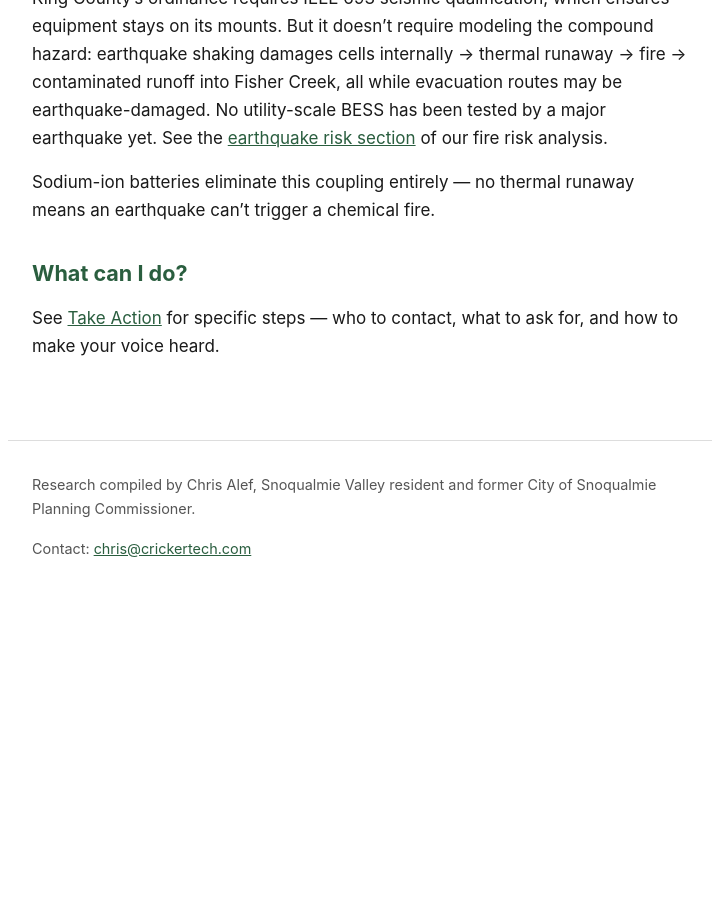
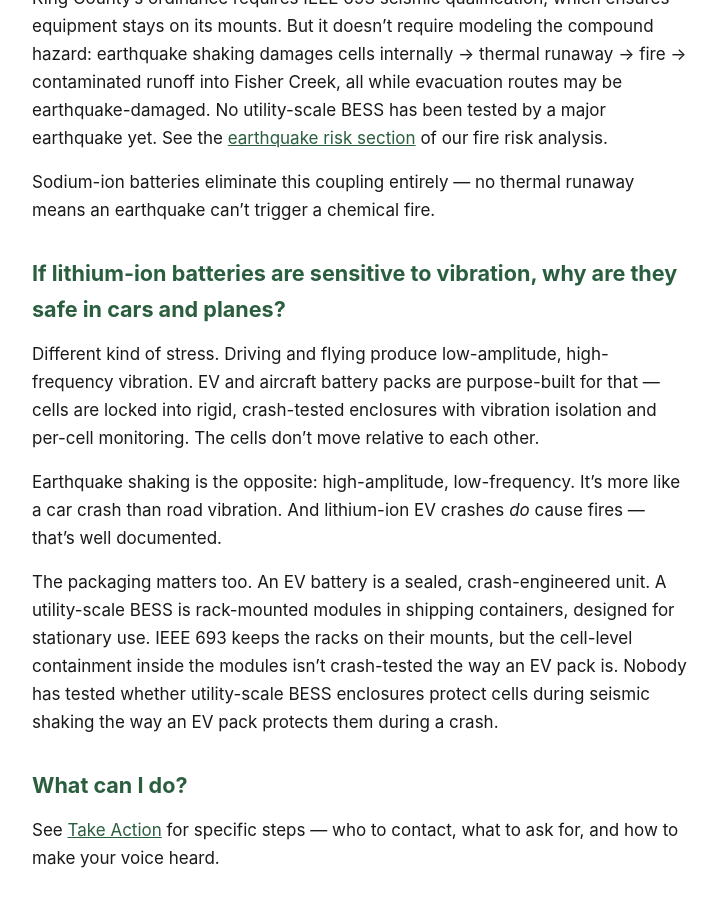
Before and after one commit to calef/cascadia-ridge-bess, a Jekyll site: the page built from _pages/faq.md, in a window 1280 px wide and 900 px high, scrolled down 2263 px. Shown: the whole window, without its empty margins (280-997 px from the left). Built offline with Jekyll 4.4.1, drawn with Linux system fonts in a browser that asks for light colours; before the commit the page ends 2871 px from its top, so only the background shows below that.

Commit message:
Deploy site 2026-03-17-162641

```diff
--- a/_pages/faq.md
+++ b/_pages/faq.md
@@ -35,6 +35,14 @@ King County's ordinance requires IEEE 693 seismic qualification, which ensures e
 
 Sodium-ion batteries eliminate this coupling entirely — no thermal runaway means an earthquake can't trigger a chemical fire.
 
+## If lithium-ion batteries are sensitive to vibration, why are they safe in cars and planes? {#ev-vibration}
+
+Different kind of stress. Driving and flying produce low-amplitude, high-frequency vibration. EV and aircraft battery packs are purpose-built for that — cells are locked into rigid, crash-tested enclosures with vibration isolation and per-cell monitoring. The cells don't move relative to each other.
+
+Earthquake shaking is the opposite: high-amplitude, low-frequency. It's more like a car crash than road vibration. And lithium-ion EV crashes *do* cause fires — that's well documented.
+
+The packaging matters too. An EV battery is a sealed, crash-engineered unit. A utility-scale BESS is rack-mounted modules in shipping containers, designed for stationary use. IEEE 693 keeps the racks on their mounts, but the cell-level containment inside the modules isn't crash-tested the way an EV pack is. Nobody has tested whether utility-scale BESS enclosures protect cells during seismic shaking the way an EV pack protects them during a crash.
+
 ## What can I do? {#take-action}
 
 See [Take Action](/take-action) for specific steps — who to contact, what to ask for, and how to make your voice heard.
```
